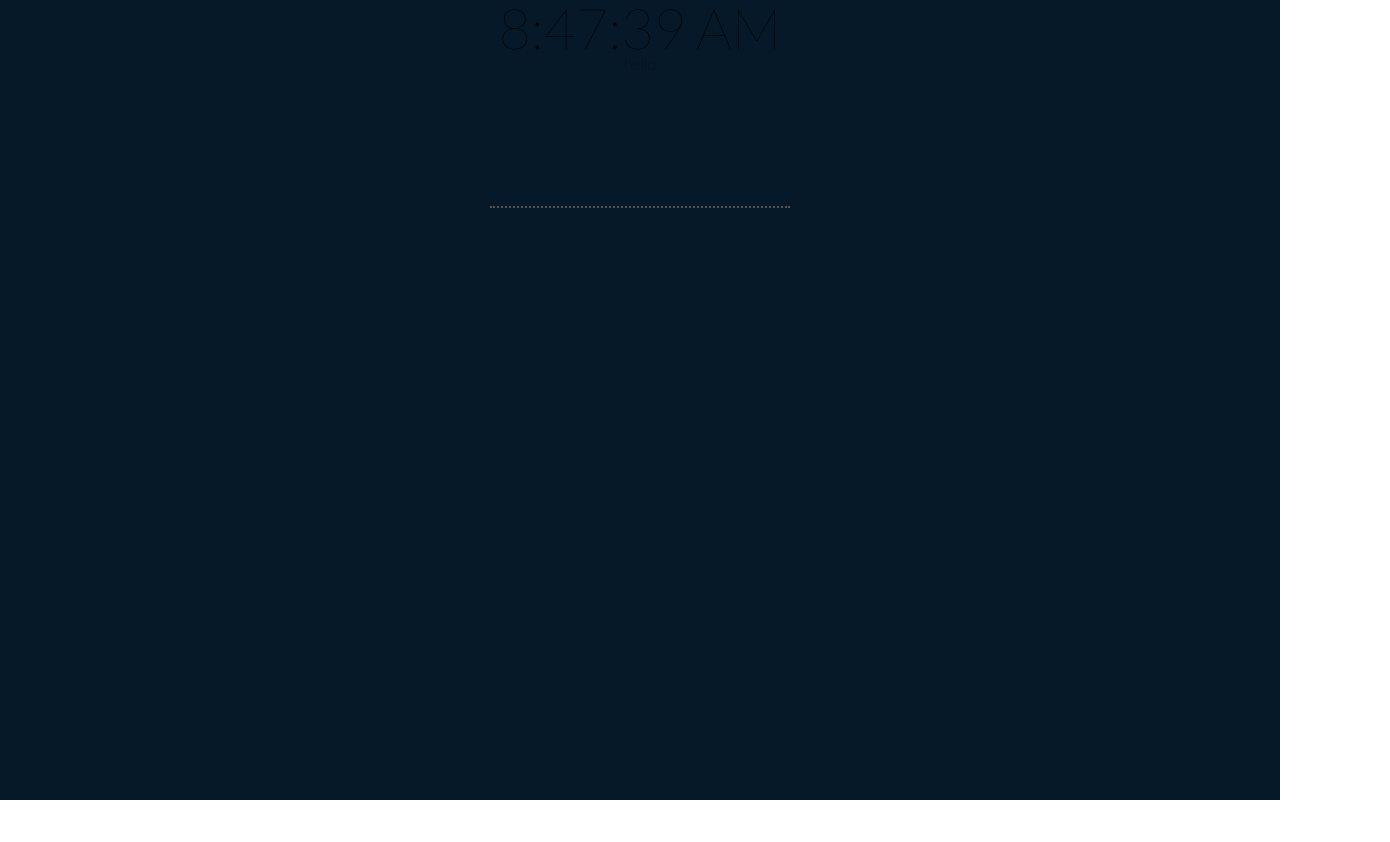
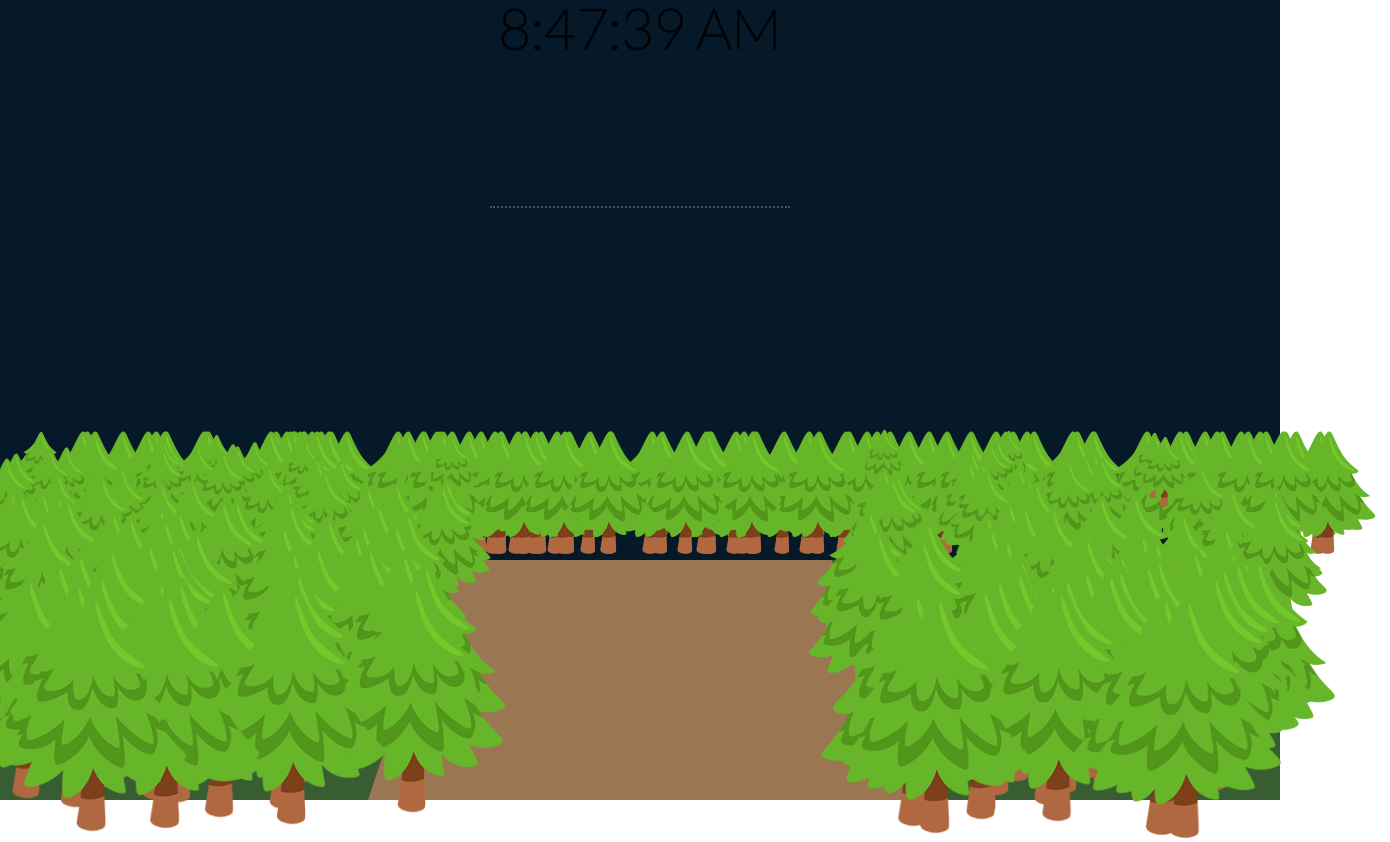
Before and after one commit to aaronzhang1234/aestheticviews, a plain HTML site: page index.html in a window 1280 px wide. Shown: the whole page, 1390 px wide, since content can reach past the window. Before the commit the page ends 800 px from the top, so only its background shows below. Drawn offline with nearby package versions, Linux system fonts and the light colour scheme.

Commit message:
bloat, so much bloat. added ground and trees, this was a mistake

```diff
--- a/css/style.css
+++ b/css/style.css
@@ -5,14 +5,16 @@ html,body{
 }
 h1{
     position:relative;
-    z-index: 2;
+    z-index: 5;
     font-size:7vh;
+    font-family: 'Lato', sans-serif;
+    text-shadow : -1px 0 black, 0 1px black, 1px 0 black, 0 -1px black;
 }
 div#skyDisplay{
-    z-index : -1;
+    z-index:0;
     position:relative;
     text-align:center;
-    height:100vh;
+    height:70vh;
 }
 span#centersun{
     position:absolute;
@@ -25,6 +27,7 @@ span#centersun{
 }
 img#sunImage{
     position:absolute;
+    z-index:3;
     width:5vw;
     height:auto;
 }
@@ -34,14 +37,8 @@ img#moonImage{
     width:5vw;
     height:auto;
 }
-h1#temperature{
-    font-family: 'Lato', sans-serif;
-}
-h1#time{
-    font-family: 'Lato', sans-serif;
-}
 h2{
-    z-index:2;
+    z-index:5;
 }
 h2#hourlyMinMax{
     position:absolute;
@@ -51,7 +48,7 @@ h2#hourlyMinMax{
     margin:auto;
 }
 svg.chart{
-    z-index : 2;
+    z-index : 5;
     position:absolute;
     top = 70vh;
     left:0;
@@ -61,7 +58,7 @@ svg.chart{
     border-bottom: 2px dotted #555;
 }
 .cloud{
-    z-index:1;
+    z-index:4;
     position:absolute;
     width:5vw;
     height:auto;
@@ -69,10 +66,12 @@ svg.chart{
     animation-iteration-count: infinite;
 }
 #hourlyTemps{
+    z-index:5
     stroke:black;
 }
 #raining{
     position:absolute;
+    z-index:-1;
     right:0;
     bottom:0;
     background-color:#061928;
@@ -83,3 +82,22 @@ svg.chart{
     0% {left:-5vw;}
     100% {left:100vw;}
 }
+div#groundDisplay{
+    height:40vh;
+    z-index:4;
+    background-color:#395D33;
+}
+div#dirtPath{
+    margin:auto;
+    text-align:center;
+    border-bottom: 30vh solid #9b7653;
+    border-left: 10vh solid transparent;
+    border-right: 10vh solid transparent;
+    height:0;
+    width:30vw;
+}
+.trees{
+    z-index: 5;
+    position:absolute;
+    width:10vw;
+}
--- a/darksky.js
+++ b/darksky.js
@@ -5,10 +5,13 @@ $(document).ready(() => {
     var fuckCors = "https://cors-anywhere.herokuapp.com/";
     var rainInterval;
     var rainArray;
+    var viewportHeightPX = $(window).height();
+    var viewportWidthPX = $(window).width();
+
     setInterval(printDate, 1000);
     setInterval(getNewData, 1000*60*5);
     getNewData();
-
+    placeStaticElements();
     $(window).on('resize', function(){
         updateSunLocation(currentInfo,dailyInfo);
         placeMinMax();
@@ -18,7 +21,60 @@ $(document).ready(() => {
         var today = new Date().toLocaleTimeString();
         $('#time').text(today);
     }
+    function placeStaticElements(){
+        placeTrees();
+    }
+    function placeTrees(){
+        $('.trees').remove();
+        var ground = $('#groundDisplay');
+        var viewportHeightPX = $(window).height();
+        var treeHeight = viewportHeightPX * .535;
+        var i = 0;
+        for(;i<100;i++){
+            var treeImage = "<img class='trees' id='tree"+ i +"' src='images/tree.png' />";
+            ground.append(treeImage);
+            var treeImage = $('#tree'+i);
+            treeImage.css('top', treeHeight);
+            treeImage.css('left', Math.random()* viewportWidthPX);
+        }
+        var treeHeightDifference = (viewportHeightPX * .4)/300;
 
+        for(; i<250; i++){
+            var treeImage = "<img class='trees' id='tree"+ i +"' src='images/tree.png' />";
+            ground.append(treeImage);
+            var imageWidth = ((i-100) * .1) + 5;
+            var treeImage = $('#tree'+i);
+            treeImage.css('top',treeHeight);
+            treeHeightInPath = (viewportHeightPX*.4) - (viewportHeightPX - treeHeight);
+            treeImage.css('width', imageWidth+'vw');
+            var treeWidth = treeImage.width();
+            treeImage.css('left', getLeft(treeHeightInPath, treeWidth));
+            treeHeight = treeHeight + treeHeightDifference;
+        }
+
+    }
+    function getLeft(height, width){
+        var dirtPath = $('#dirtPath');
+        var rectFullLength = dirtPath.outerWidth();
+        var topLength = viewportWidthPX * .3;
+        var rectHeight = viewportHeightPX * .3;
+        var a = (rectFullLength - topLength)/2;
+        var tanned = rectHeight/a;
+        var rectSides = height/tanned;
+        var sidePath = (topLength/2) + rectSides;
+        var halfWindow = viewportWidthPX * .5;
+        var leftSidePath = halfWindow - sidePath;
+        var rightSidePath  = halfWindow + sidePath;
+        var treeLeft = Math.random() * viewportWidthPX;
+        var treeWidthHalf = width/2;
+        while((treeLeft > leftSidePath) && (treeLeft < rightSidePath))
+        {
+            console.log("hello");
+            treeLeft = Math.random() * viewportWidthPX;
+        }
+
+        return treeLeft - treeWidthHalf;
+    }
     function getNewData(){
         if(navigator.geolocation)
         {
@@ -199,7 +255,7 @@ $(document).ready(() => {
         var cloudImage = "<img class='cloud' id='"+ cloudID +"' src='images/cloud.png'></img>";
         $('#skyDisplay').append(cloudImage);
         cloudImage = $('#'+cloudID);
-        var cloudHorzPos = (Math.random() * 20) +40;
+        var cloudHorzPos = (Math.random() * 60);
         var cloudVertPos = (Math.random() * 110);
         var cloudSpeed = (Math.random() * 40)+ 80;
         var cloudDelay = -((Math.random() * 100) + 1);
@@ -285,10 +341,10 @@ $(document).ready(() => {
         var rainHeight = window.innerHeight;
         var rainWidth = window.innerWidth;
         rainArray = getRainArray(rainIntense, rainHeight, rainWidth);
+        console.log(rainIntense);
         if(rainIntense){
             clearInterval(rainInterval);
             rainInterval = setInterval(placeRain, 10, canvas2D, rainHeight, rainWidth);
-            clearInterval(rainInterval);
         }
         else if(rainInterval)
         {
--- a/index.html
+++ b/index.html
@@ -4,7 +4,6 @@
     <meta charset="UTF-8">
     <link rel="stylesheet" type="text/css" href="css/reset.css">
     <link rel="stylesheet" type="text/css" href="css/style.css">
-    <script src="https://cdn.jsdelivr.net/npm/vue"></script>
     <script src="https://ajax.googleapis.com/ajax/libs/jquery/3.3.1/jquery.min.js"></script>
     <link href="https://fonts.googleapis.com/css?family=Orbitron" rel="stylesheet">
     <link href="https://fonts.googleapis.com/css?family=Lato:100" rel="stylesheet">
@@ -40,4 +39,8 @@
         <canvas id ="raining"></canvas>
         <span id = "centersun"></span>
     </div>
+    <div id = "groundDisplay">
+        <div id = "dirtPath">
+        </div>
+    </div>
 </body>
```
